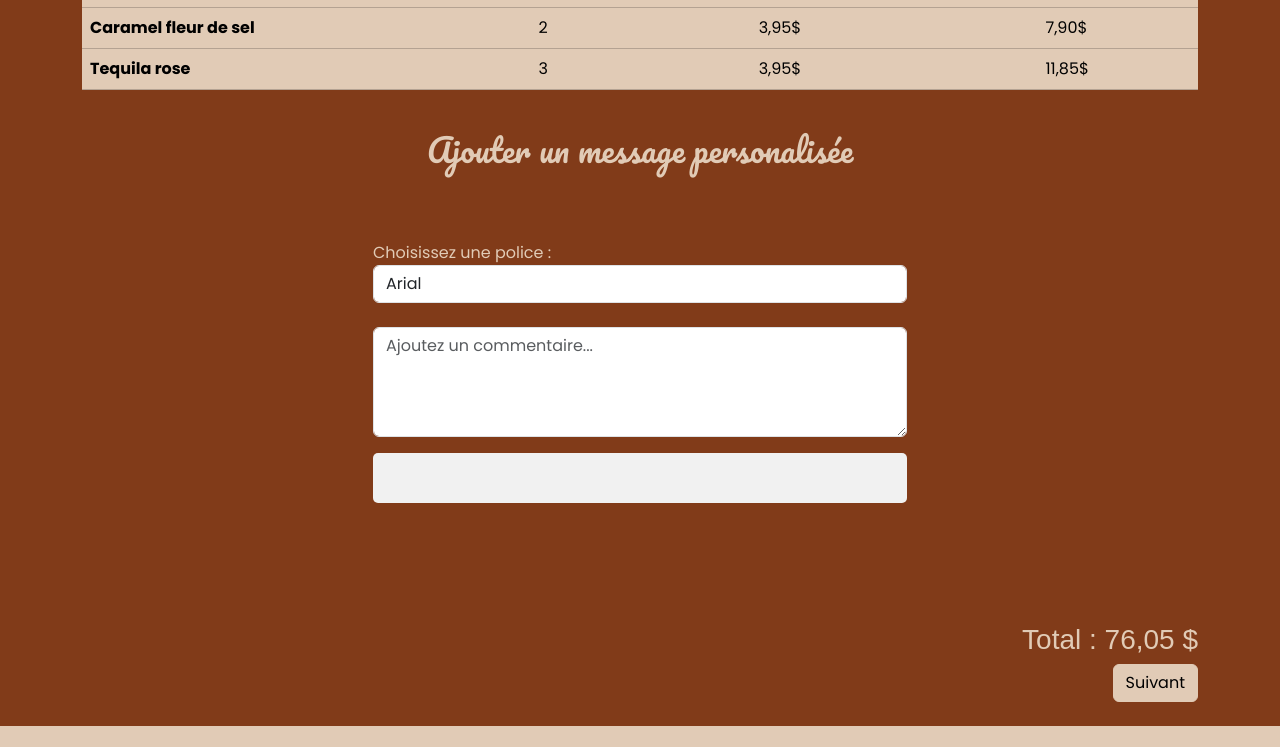
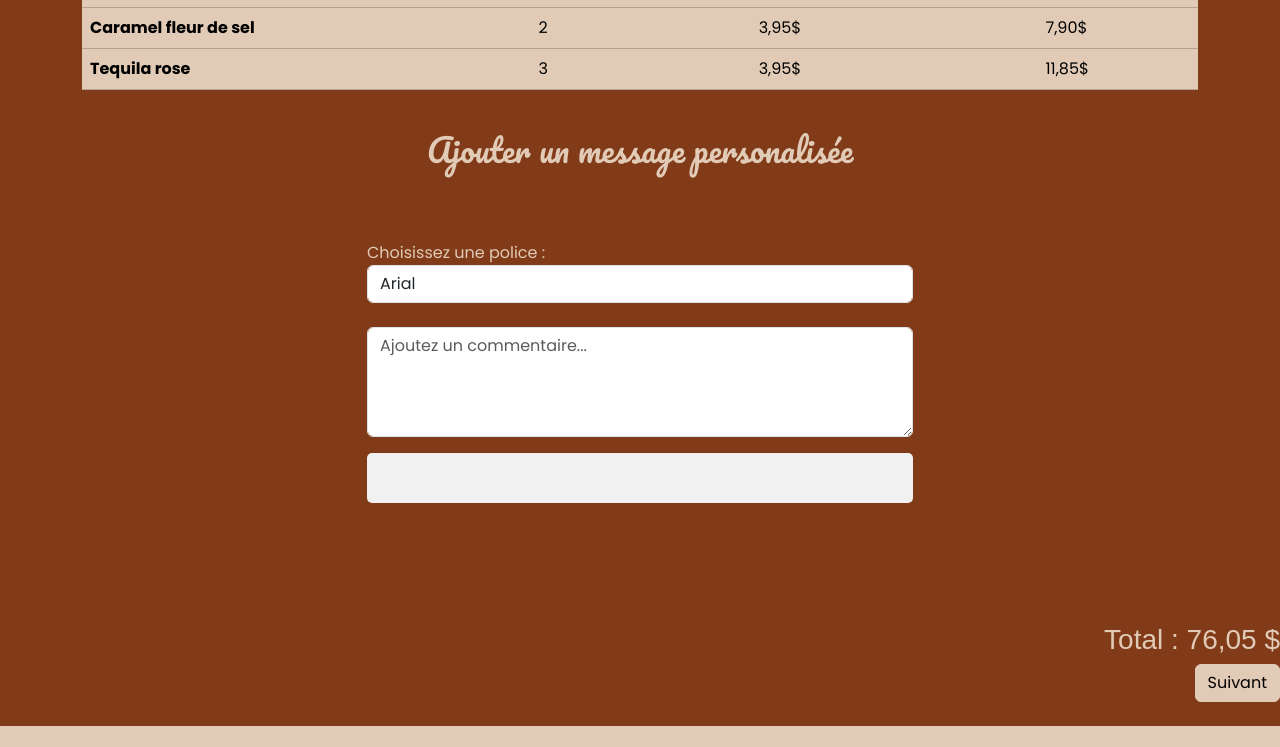
Before and after one commit to myriamcoupal/ProjetSynth-se_CoupalMyriam, a website: page panier.html in a window 1280 px wide. Shown: the part 640-1387 px from the top of the page. Drawn offline with nearby package versions, Linux system fonts and the light colour scheme; files that its build step writes are made by us from their sources; a web font is replaced by a local one.

Commit message:
modification panier

```diff
--- a/panier.html
+++ b/panier.html
@@ -110,7 +110,7 @@
 				  </tbody>
 			  </table>
 		</section>
-		<section class="container">
+		<section>
 			<h2 class="text-center custom-title text-light">Ajouter un message personalisée</h2>
 			<form>
 				<section class="container my-5">
@@ -136,6 +136,7 @@
 						<h3 class="text-light">Total : <span>76,05 $</span></h3>
 						<button type="button" class="btn btn-light">Suivant</button>
 					</div>
+			</form>
 		</section>
 	</main>
 	<footer class="bg-light py-4 text-success">
```
